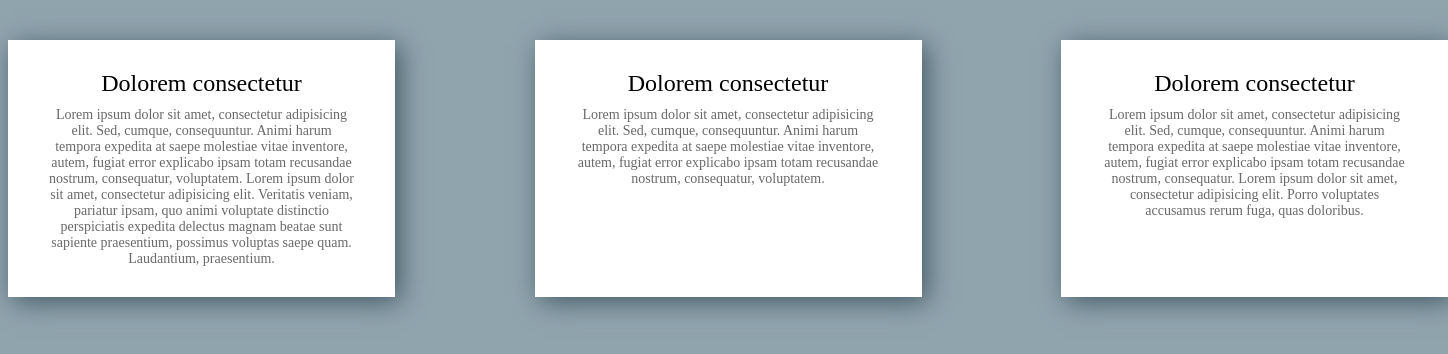
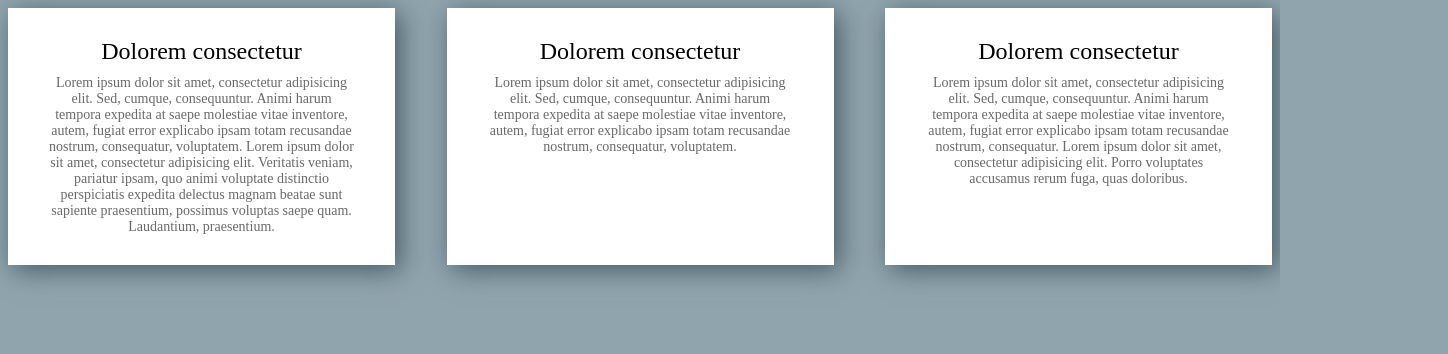
Before and after one commit to andreyglagolich/andreyglagolich.github.io, a plain HTML site: page index.html in a window 1280 px wide. Shown: the whole page, 1448 px wide, since content can reach past the window. Drawn offline with Linux system fonts and the light colour scheme.

Commit message:
Add files via upload

```diff
--- a/style.css
+++ b/style.css
@@ -2,7 +2,7 @@ body{
     background-color: #90A4AE;
 }
 
-.conteiner{
+.container{
     width: 1440px;
     height: auto;
     margin: 40px auto;
```
